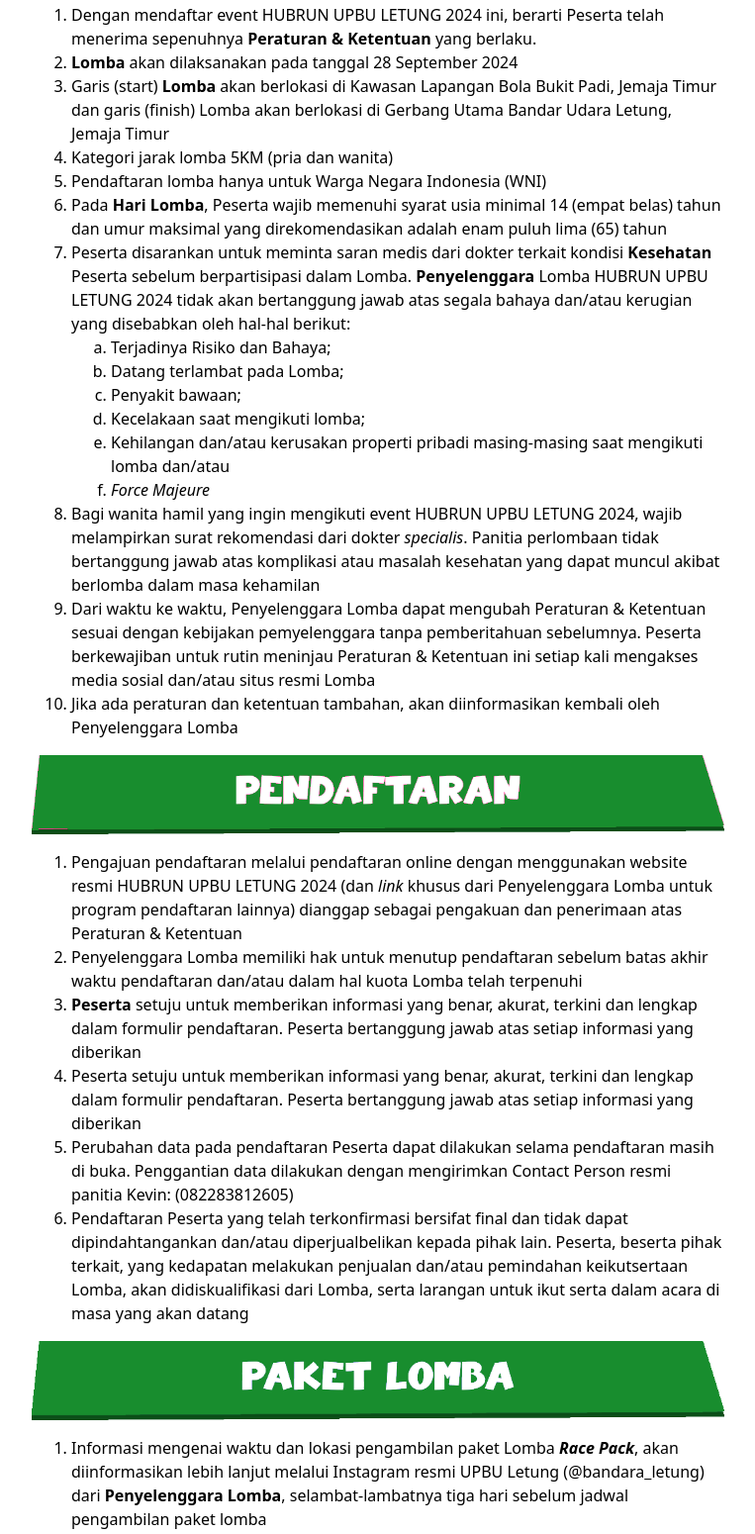
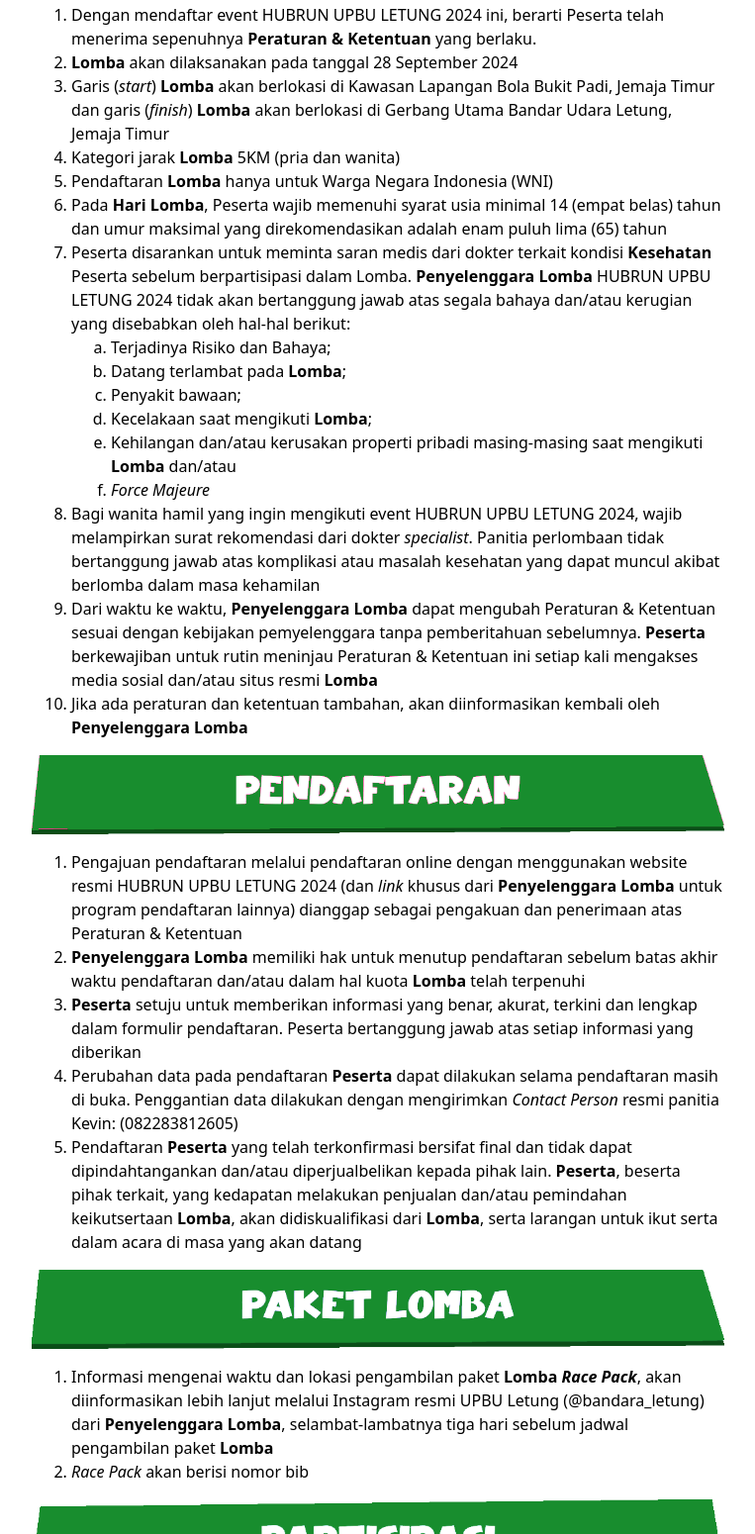
Before and after one commit to frrlll/frrlll, a website: page peraturan_n_ketentuan.html in a window 1280 px wide. Shown: the part 580-2130 px from the top of the page at 99% size, without its empty margins (258-1021 px from the left). Drawn offline with Linux system fonts and the light colour scheme.

Commit message:
small changes

```diff
--- a/peraturan_n_ketentuan.html
+++ b/peraturan_n_ketentuan.html
@@ -85,52 +85,48 @@
                             Dengan mendaftar event HUBRUN UPBU LETUNG 2024 ini, berarti Peserta telah menerima sepenuhnya <b>Peraturan & Ketentuan</b> yang berlaku.
                         </li>
                         <li><b>Lomba</b> akan dilaksanakan pada tanggal 28 September 2024</li>
-                        <li>Garis (start) <b>Lomba</b> akan berlokasi di Kawasan Lapangan Bola Bukit Padi, Jemaja Timur dan garis (finish) Lomba akan berlokasi di Gerbang Utama Bandar Udara Letung, Jemaja Timur </li>
-                        <li>Kategori jarak lomba 5KM (pria dan wanita)</li>
-                        <li>Pendaftaran lomba hanya untuk Warga Negara Indonesia (WNI)</li>
+                        <li>Garis (<i>start</i>) <b>Lomba</b> akan berlokasi di Kawasan Lapangan Bola Bukit Padi, Jemaja Timur dan garis (<i>finish</i>) <b>Lomba</b> akan berlokasi di Gerbang Utama Bandar Udara Letung, Jemaja Timur </li>
+                        <li>Kategori jarak <b>Lomba</b> 5KM (pria dan wanita)</li>
+                        <li>Pendaftaran <b>Lomba</b> hanya untuk Warga Negara Indonesia (WNI)</li>
                         <li>Pada <b>Hari Lomba</b>, Peserta wajib memenuhi syarat usia minimal 14 (empat belas) tahun dan umur maksimal yang direkomendasikan adalah enam puluh lima (65) tahun</li>
-                        <li>Peserta disarankan untuk meminta saran medis dari dokter terkait kondisi <b>Kesehatan</b> Peserta sebelum berpartisipasi dalam Lomba. <b>Penyelenggara</b> Lomba HUBRUN UPBU LETUNG 2024 tidak akan bertanggung jawab atas segala bahaya dan/atau kerugian yang disebabkan oleh hal-hal berikut:
+                        <li>Peserta disarankan untuk meminta saran medis dari dokter terkait kondisi <b>Kesehatan</b> Peserta sebelum berpartisipasi dalam Lomba. <b>Penyelenggara Lomba</b> HUBRUN UPBU LETUNG 2024 tidak akan bertanggung jawab atas segala bahaya dan/atau kerugian yang disebabkan oleh hal-hal berikut:
                             <ol type="a">
                                 <li>
                                     Terjadinya Risiko dan Bahaya;
                                 </li>
-                                <li>Datang terlambat pada Lomba;</li>
+                                <li>Datang terlambat pada <b>Lomba</b>;</li>
                                 <li>Penyakit bawaan;</li>
-                                <li>Kecelakaan saat mengikuti lomba;</li>
-                                <li>Kehilangan dan/atau kerusakan properti pribadi masing-masing saat mengikuti lomba
+                                <li>Kecelakaan saat mengikuti <b>Lomba</b>;</li>
+                                <li>Kehilangan dan/atau kerusakan properti pribadi masing-masing saat mengikuti <b>Lomba</b>
                                     dan/atau
                                 </li>
                                 <li><i>Force Majeure</i></li>
                             </ol>
                         </li>
-                        <li>Bagi wanita hamil yang ingin mengikuti event HUBRUN UPBU LETUNG 2024, wajib melampirkan surat rekomendasi dari dokter <i>specialis</i>. Panitia perlombaan tidak bertanggung jawab atas komplikasi atau masalah kesehatan yang dapat muncul akibat berlomba dalam masa kehamilan
+                        <li>Bagi wanita hamil yang ingin mengikuti event HUBRUN UPBU LETUNG 2024, wajib melampirkan surat rekomendasi dari dokter <i>specialist</i>. Panitia perlombaan tidak bertanggung jawab atas komplikasi atau masalah kesehatan yang dapat muncul akibat berlomba dalam masa kehamilan
                         </li>
-                        <li>Dari waktu ke waktu, Penyelenggara Lomba dapat mengubah Peraturan & Ketentuan sesuai dengan kebijakan pemyelenggara tanpa pemberitahuan sebelumnya. Peserta berkewajiban untuk rutin meninjau Peraturan & Ketentuan ini setiap kali mengakses media sosial dan/atau situs resmi Lomba
+                        <li>Dari waktu ke waktu, <b>Penyelenggara Lomba</b> dapat mengubah Peraturan & Ketentuan sesuai dengan kebijakan pemyelenggara tanpa pemberitahuan sebelumnya. <b>Peserta</b> berkewajiban untuk rutin meninjau Peraturan & Ketentuan ini setiap kali mengakses media sosial dan/atau situs resmi <b>Lomba</b>
                         </li>
-                        <li>Jika ada peraturan dan ketentuan tambahan, akan diinformasikan kembali oleh Penyelenggara Lomba
+                        <li>Jika ada peraturan dan ketentuan tambahan, akan diinformasikan kembali oleh <b>Penyelenggara Lomba</b>
                         </li>
                     </ol>
                     <img src="./img/title-pendaftaran.png" class="w-full h-[80px]" alt="">
                     <ol>
-                        <li>Pengajuan pendaftaran melalui pendaftaran online dengan menggunakan website resmi HUBRUN UPBU LETUNG 2024 (dan <i>link</i> khusus dari Penyelenggara Lomba untuk program pendaftaran lainnya) dianggap sebagai pengakuan dan penerimaan atas Peraturan & Ketentuan
+                        <li>Pengajuan pendaftaran melalui pendaftaran online dengan menggunakan website resmi HUBRUN UPBU LETUNG 2024 (dan <i>link</i> khusus dari <b>Penyelenggara Lomba</b> untuk program pendaftaran lainnya) dianggap sebagai pengakuan dan penerimaan atas Peraturan & Ketentuan
                         </li>
-                        <li>Penyelenggara Lomba memiliki hak untuk menutup pendaftaran sebelum batas akhir waktu pendaftaran dan/atau dalam hal kuota Lomba telah terpenuhi
+                        <li><b>Penyelenggara Lomba</b> memiliki hak untuk menutup pendaftaran sebelum batas akhir waktu pendaftaran dan/atau dalam hal kuota <b>Lomba</b> telah terpenuhi
                         </li>
                         <li><b>Peserta</b> setuju untuk memberikan informasi yang benar, akurat, terkini dan lengkap dalam formulir pendaftaran. Peserta bertanggung jawab atas setiap informasi yang diberikan
                         </li>
-                        <li>Peserta setuju untuk memberikan informasi yang benar, akurat, terkini dan lengkap dalam
-                            formulir
-                            pendaftaran. Peserta bertanggung jawab atas setiap informasi yang diberikan
+                        <li>Perubahan data pada pendaftaran <b>Peserta</b> dapat dilakukan selama pendaftaran masih di buka. Penggantian data dilakukan dengan mengirimkan <i>Contact Person</i> resmi panitia Kevin: (082283812605)
                         </li>
-                        <li>Perubahan data pada pendaftaran Peserta dapat dilakukan selama pendaftaran masih di buka. Penggantian data dilakukan dengan mengirimkan Contact Person resmi panitia Kevin: (082283812605)
-                        </li>
-                        <li>Pendaftaran Peserta yang telah terkonfirmasi bersifat final dan tidak dapat dipindahtangankan dan/atau diperjualbelikan kepada pihak lain. Peserta, beserta pihak terkait, yang kedapatan melakukan penjualan dan/atau pemindahan keikutsertaan Lomba, akan didiskualifikasi dari Lomba, serta larangan untuk ikut serta dalam acara di masa yang akan datang
+                        <li>Pendaftaran <b>Peserta</b> yang telah terkonfirmasi bersifat final dan tidak dapat dipindahtangankan dan/atau diperjualbelikan kepada pihak lain. <b>Peserta</b>, beserta pihak terkait, yang kedapatan melakukan penjualan dan/atau pemindahan keikutsertaan <b>Lomba</b>, akan didiskualifikasi dari <b>Lomba</b>, serta larangan untuk ikut serta dalam acara di masa yang akan datang
                         </li>
                     </ol>
 
                     <img src="./img/title-paket-lomba.png" class="w-full h-[80px]" alt="">
                     <ol>
-                        <li>Informasi mengenai waktu dan lokasi pengambilan paket Lomba <b><i>Race Pack</i></b>, akan diinformasikan lebih lanjut melalui Instagram resmi UPBU Letung (@bandara_letung) dari <b>Penyelenggara Lomba</b>, selambat-lambatnya tiga hari sebelum jadwal pengambilan paket lomba
+                        <li>Informasi mengenai waktu dan lokasi pengambilan paket <b>Lomba</b> <b><i>Race Pack</i></b>, akan diinformasikan lebih lanjut melalui Instagram resmi UPBU Letung (@bandara_letung) dari <b>Penyelenggara Lomba</b>, selambat-lambatnya tiga hari sebelum jadwal pengambilan paket <b>Lomba</b>
                         </li>
                         <li>
                             <i>Race Pack</i> akan berisi nomor bib
```
